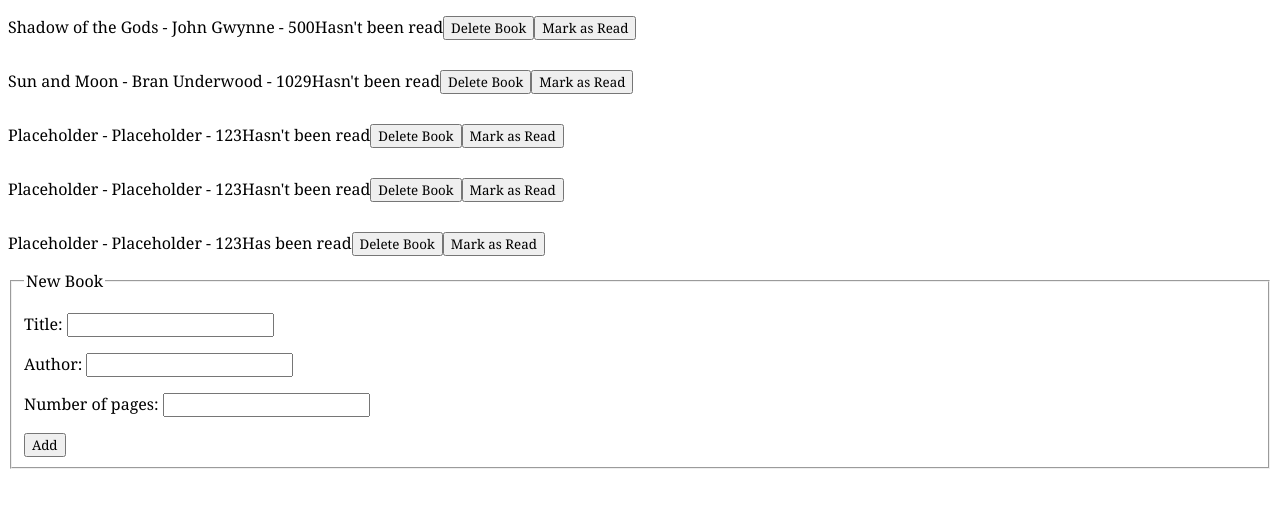
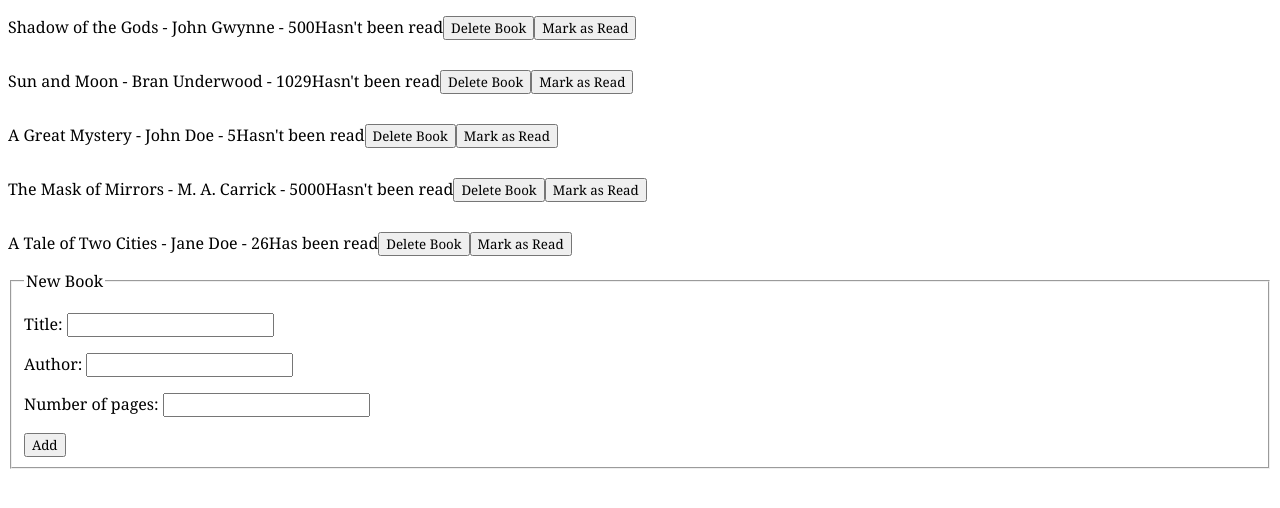
Before and after one commit to liuworkgit/JS-library-project, a plain HTML site: page library.html in a window 1280 px wide. Shown: the part 86-594 px from the top of the page. Drawn offline with Linux system fonts and the light colour scheme.

Commit message:
created new branch update-showbook, cleaned up code

```diff
--- a/JavaScript/library-functionality.js
+++ b/JavaScript/library-functionality.js
@@ -1,11 +1,14 @@
 'use strict'
 
+// storage for books
 let library = [];
+
+// placeholder books for demonstration purposes.
 let book1 = new Book("Shadow of the Gods", "John Gwynne", 500);
 let book2 = new Book("Sun and Moon", "Bran Underwood", 1029);
-let book3 = new Book("Placeholder", "Placeholder", 123);
-let book4 = new Book("Placeholder", "Placeholder", 123);
-let book5 = new Book("Placeholder", "Placeholder", 123);
+let book3 = new Book("A Great Mystery", "John Doe", 5);
+let book4 = new Book("The Mask of Mirrors", "M. A. Carrick", 5000);
+let book5 = new Book("A Tale of Two Cities", "Jane Doe", 26);
 book2.indexnum = 1;
 book3.indexnum = 2;
 book4.indexnum = 3;
@@ -28,14 +31,6 @@ function Book(t, a, pn) {
     this.pageNum = pn;
     this.isRead = false;
     this.indexnum = 0;
-}
-
-/**
- * Defines an id number getter for the Book prototype
- * Returns the book's id number.
- */
-Book.prototype.getIndexNum = function() {
-    return this.indexnum;
 }
 
 /**
@@ -95,13 +90,12 @@ function showBook(index) {
     newEntry.setAttribute("data-indexnum", book.indexnum);
     document.getElementById("book-display").appendChild(newEntry);
 
-    // create book info p, append to div
+    // add book info and read status
     let bookInfo = document.createElement("p");
     bookInfo.className = "book-entry-text";
     bookInfo.innerHTML = book.title + " - " + book.author + " - " + book.pageNum;
     newEntry.appendChild(bookInfo);
 
-    // create read status p, append to div (is either "has been read" or "hasn't been read")
     let readStatus = document.createElement("p");
     readStatus.className = "read-status";
     if (book.isRead == true) {
@@ -111,7 +105,7 @@ function showBook(index) {
     }
     newEntry.appendChild(readStatus);
 
-    // create delete button, append to div
+    // add delete button
     let newDeleteButton = document.createElement("button");
     newDeleteButton.type = "button";
     newDeleteButton.className = "delete-button";
@@ -122,7 +116,7 @@ function showBook(index) {
     }, false);
     newEntry.appendChild(newDeleteButton);
 
-    // create mark read button, append to div
+    // add mark read button
     let markReadButton = document.createElement("button");
     markReadButton.type = "button";
     markReadButton.className = "mark-read-button";
@@ -171,7 +165,7 @@ function markAsRead() {
  * give it an event listener that calls add book to library
  * use preventDefault to stop it from sending to server
  * we will assume that all form fields are filled in before
- * submission - implement later
+ * submission.
  */
 document.getElementById("submit-button").addEventListener("click", beforeAddBook, false);
 
```
Also changed, not shown: library.html (+0 -7 lines), README.md.
